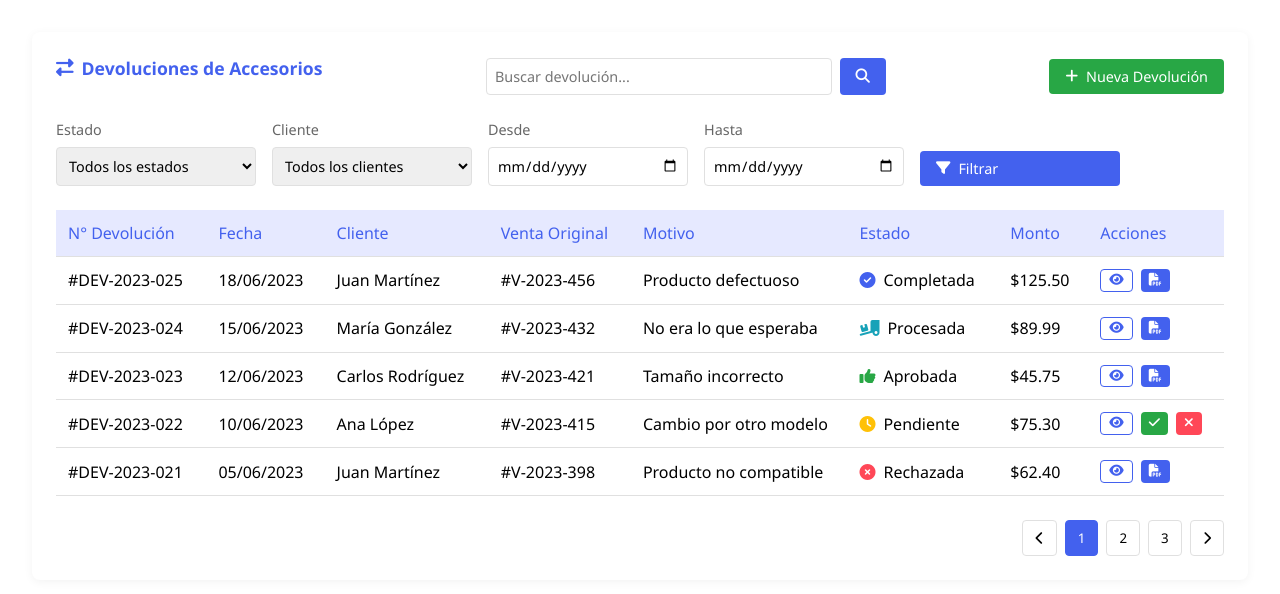
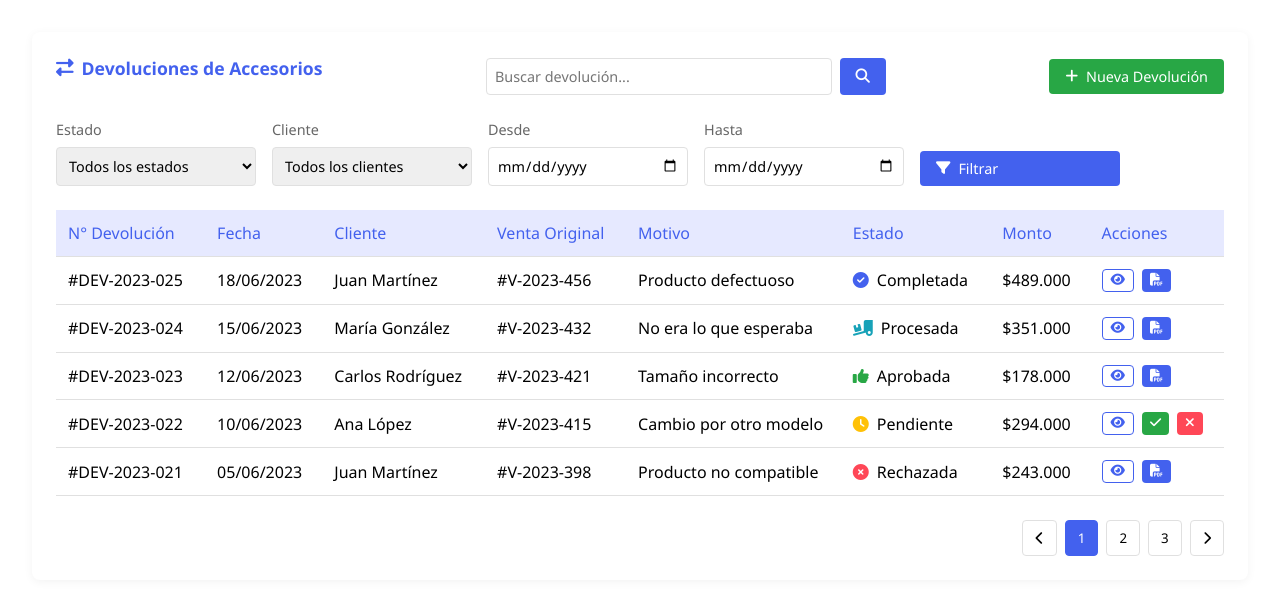
Before and after one commit to Lenny139/Accesorios_Admin, a plain HTML site: page PagesAdmin/devoluciones.html in a window 1280 px wide. Drawn offline with Linux system fonts and the light colour scheme.

Commit message:
se arreglaron los precios

```diff
--- a/PagesAdmin/devoluciones.html
+++ b/PagesAdmin/devoluciones.html
@@ -394,7 +394,7 @@
                                 <span>Completada</span>
                             </div>
                         </td>
-                            <td>$125.50</td>
+                        <td>$489.000</td>
                         <td>
                             <div class="action-buttons">
                                 <button class="btn btn-outline">
@@ -418,7 +418,7 @@
                                 <span>Procesada</span>
                             </div>
                         </td>
-                            <td>$89.99</td>
+                        <td>$351.000</td>
                         <td>
                             <div class="action-buttons">
                                 <button class="btn btn-outline">
@@ -442,7 +442,7 @@
                                 <span>Aprobada</span>
                             </div>
                         </td>
-                            <td>$45.75</td>
+                        <td>$178.000</td>
                         <td>
                             <div class="action-buttons">
                                 <button class="btn btn-outline">
@@ -466,7 +466,7 @@
                                 <span>Pendiente</span>
                             </div>
                         </td>
-                            <td>$75.30</td>
+                        <td>$294.000</td>
                         <td>
                             <div class="action-buttons">
                                 <button class="btn btn-outline">
@@ -493,7 +493,7 @@
                                 <span>Rechazada</span>
                             </div>
                         </td>
-                            <td>$62.40</td>
+                        <td>$243.000</td>
                         <td>
                             <div class="action-buttons">
                                 <button class="btn btn-outline">
```
Also changed, not shown: PagesAdmin/orders.html (+5 -5 lines). Lines whose indentation alone changed are shown as unchanged.
